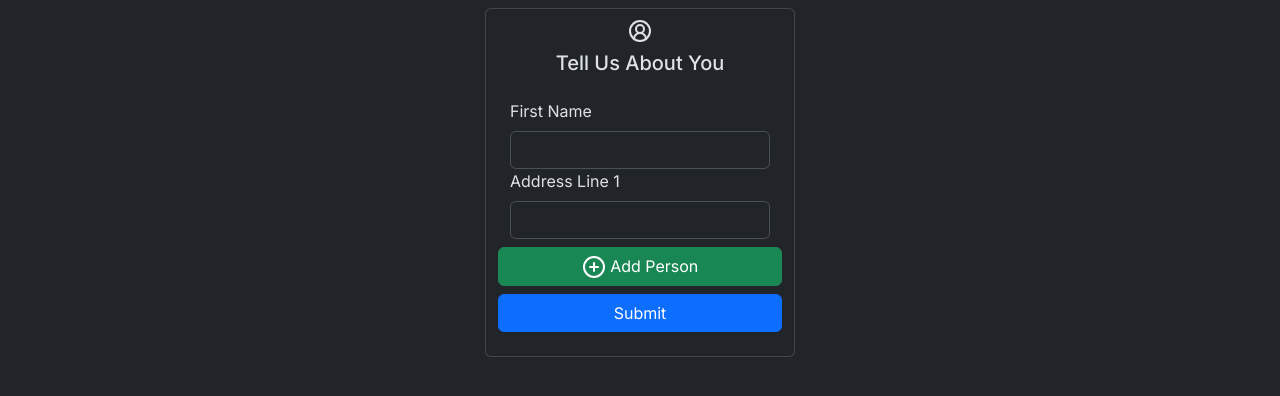
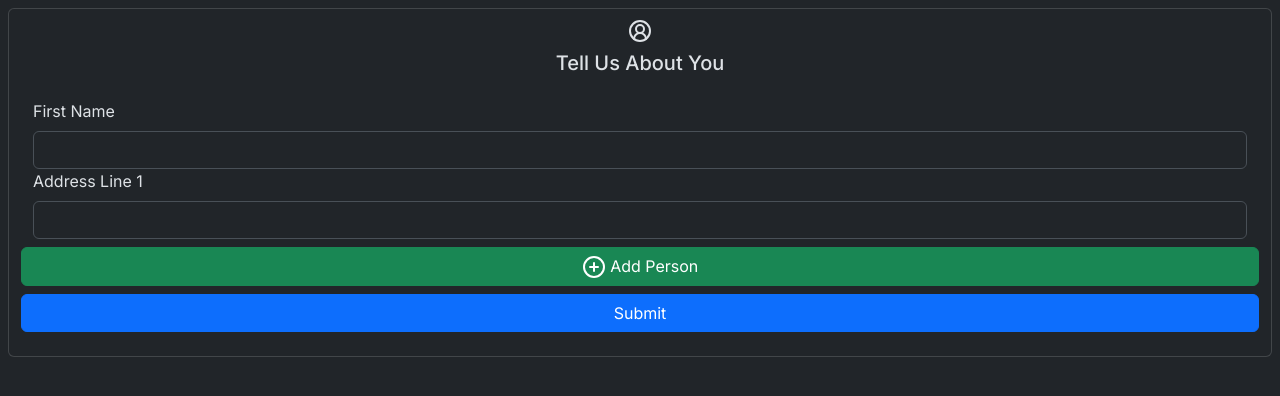
Before and after one commit to JezzyDeves/react-hook-form-demo, a Next.js app: page / in a window 1280 px wide. Shown: the top 396 px of the page. Built offline with nearby package versions, Linux system fonts and the light colour scheme.

Commit message:
Styling updates

```diff
--- a/app/page.tsx
+++ b/app/page.tsx
@@ -55,8 +55,7 @@ export default function Home() {
 
   return (
     <>
-      <Row className="m-2">
-        <Col className="d-flex justify-content-center">
+      <Row className="m-2 justify-content-center">
         <Card className="p-2">
           <Card.Title className="text-center">
             <Col>
@@ -72,10 +71,7 @@ export default function Home() {
             >
               <Form.Group>
                 <Form.Label>First Name</Form.Label>
-                  <Form.Control
-                    isInvalid={!!errors.name}
-                    {...register("name")}
-                  />
+                <Form.Control isInvalid={!!errors.name} {...register("name")} />
                 <Form.Control.Feedback type="invalid">
                   {errors.name?.message}
                 </Form.Control.Feedback>
@@ -94,20 +90,20 @@ export default function Home() {
               {otherPeople.map((person, index) => (
                 <Form.Group key={person.id}>
                   <Form.Label>Person {index + 1} Name</Form.Label>
-                    <InputGroup>
+                  <InputGroup hasValidation>
                     <Form.Control
                       isInvalid={!!errors?.otherPeople?.[index]}
                       {...register(`otherPeople.${index}.name`)}
                     />
-                      <Form.Control.Feedback type="invalid">
-                        {errors?.otherPeople?.[index]?.name?.message}
-                      </Form.Control.Feedback>
                     <Button
                       onClick={() => removePerson(index)}
                       variant="danger"
                     >
                       <MinusCircle />
                     </Button>
+                    <Form.Control.Feedback type="invalid">
+                      {errors?.otherPeople?.[index]?.name?.message}
+                    </Form.Control.Feedback>
                   </InputGroup>
                 </Form.Group>
               ))}
@@ -132,7 +128,6 @@ export default function Home() {
             </Form>
           </Card.Body>
         </Card>
-        </Col>
       </Row>
     </>
   );
```
Lines whose indentation alone changed are shown as unchanged.
